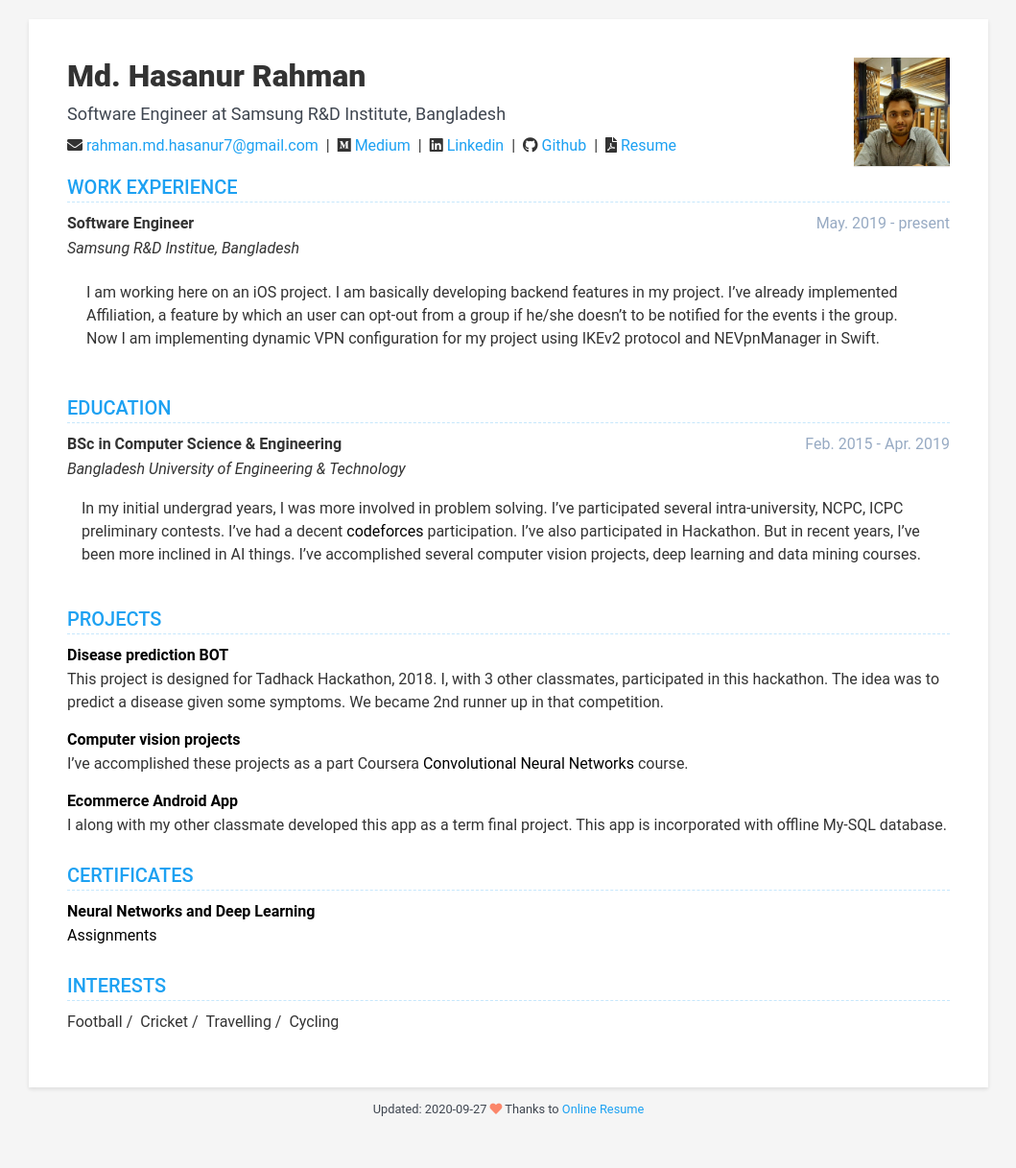
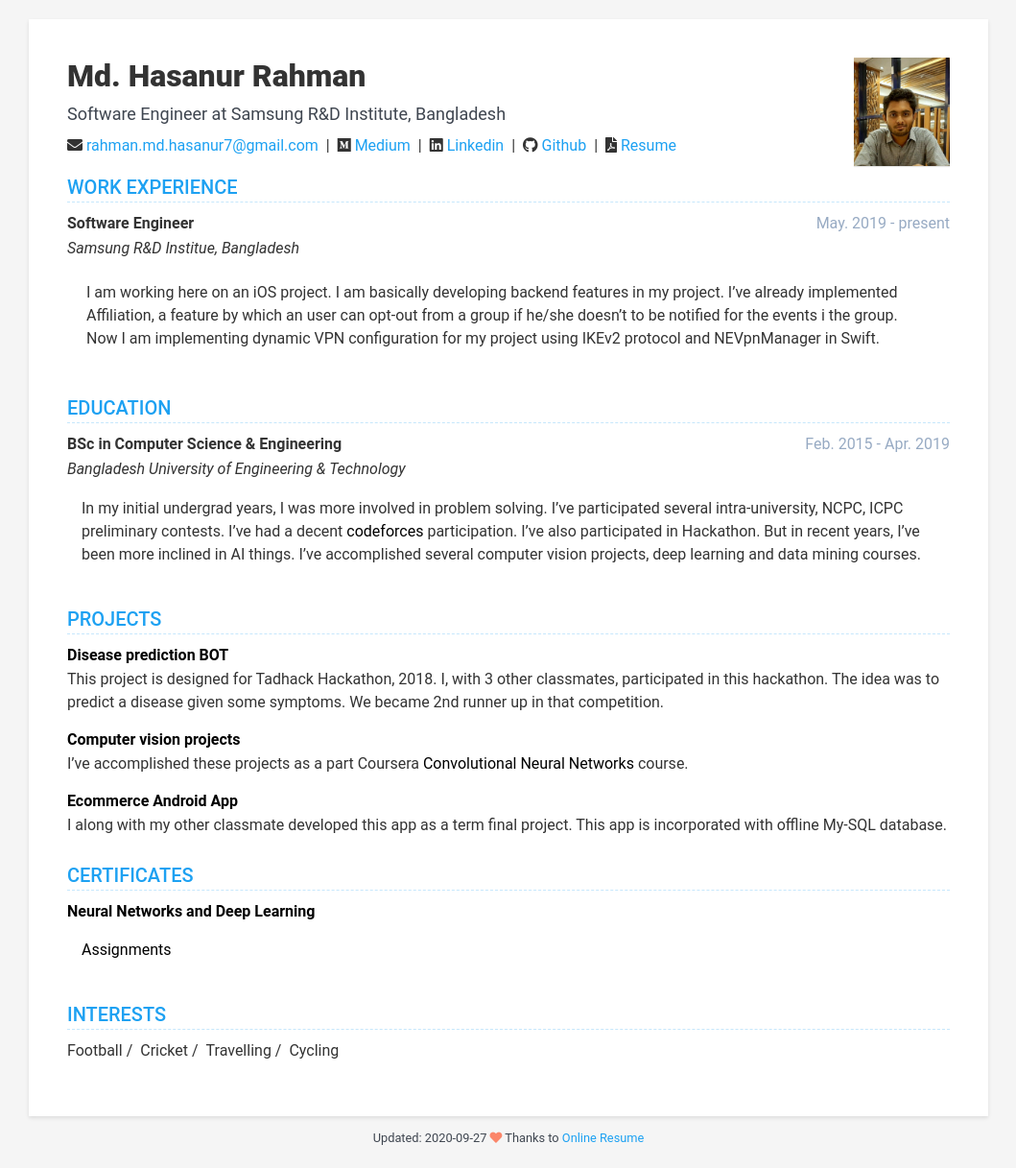
Before and after one commit to umma-salma/hasanur-rahman.github.io, a Jekyll site: the page built from index.html, in a window 1280 px wide. Shown: the whole page at 96% size, without its empty margins (110-1169 px from the left). Built offline with Jekyll 4.4.1, drawn with Linux system fonts in a browser that asks for light colours; nearby versions of some CDN libraries; before the commit the page ends 1187 px from its top, so only the background shows below that.

Commit message:
updated certificates
Signed-off-by: Md. Hasanur Rahman <hasanurrahman690@gmail.com>

```diff
--- a/_includes/certificates.html
+++ b/_includes/certificates.html
@@ -24,7 +24,7 @@
         </p>
 
         {% if certificate.details %}
-        <div class="details">
+        <div class="details" style="padding:15px">
             {{ certificate.details | markdownify }}
         </div>
         {% endif %}
```
